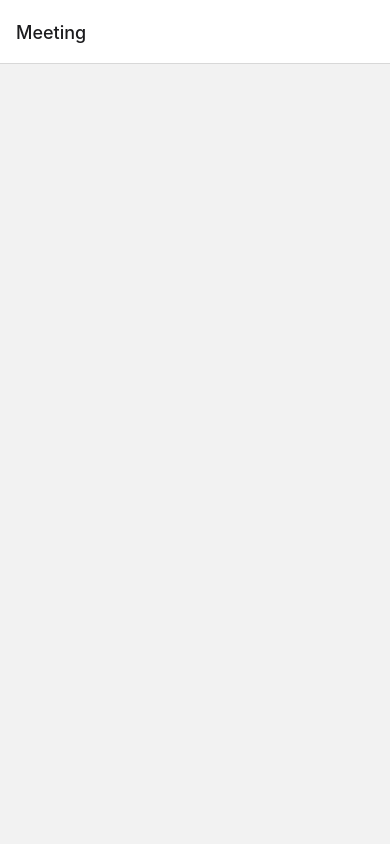
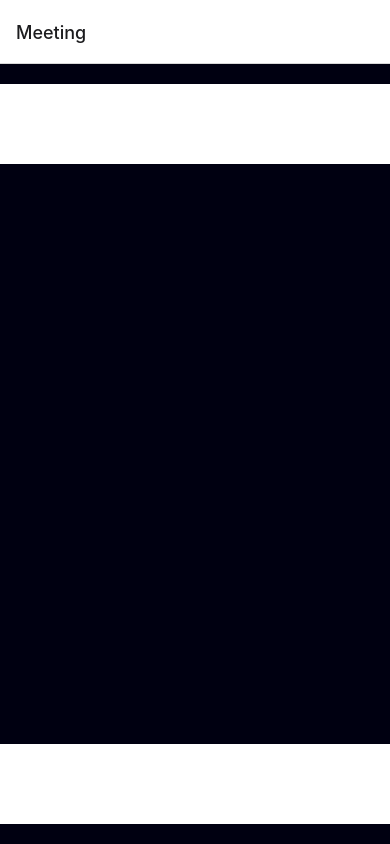
Before and after one commit to levanthuanmy/ad-mobile-final, a React Native app: screen /Meeting in a window 390 px wide. Built offline with nearby package versions, Linux system fonts and the light colour scheme.

Commit message:
update meeting screen

```diff
--- a/src/screens/meeting/index.tsx
+++ b/src/screens/meeting/index.tsx
@@ -1,14 +1,41 @@
 import { NativeStackScreenProps } from "@react-navigation/native-stack"
 import React, { FC } from "react"
-import { View } from "react-native"
+import { Dimensions, SafeAreaView, StatusBar, StyleSheet, View } from "react-native"
 import { RootStackParamList } from "../../../App"
 
 type Props = NativeStackScreenProps<RootStackParamList, "Meeting">
 
 const MeetingScreen: FC<Props> = ({ navigation }) => {
-  return <View>
-
-  </View>
+  return (
+    <SafeAreaView style={meetingStyles.container}>
+      <View style={meetingStyles.statusBar}></View>
+      <View style={meetingStyles.actionBar}></View>
+    </SafeAreaView>
+  )
 }
 
+const meetingStyles = StyleSheet.create({
+  container: {
+    height: Dimensions.get("window").height - 64,
+    paddingTop: StatusBar.currentHeight,
+    backgroundColor: "#000011",
+    position: "relative",
+  },
+  actionBar: {
+    // width: Dimensions.get("window").width - 30,
+    height: 80,
+    backgroundColor: "#fff",
+    position: "absolute",
+    bottom: 20,
+    width: "100%",
+  },
+  statusBar:{
+    height: 80,
+    backgroundColor: "#fff",
+    position: "absolute",
+    top: 20,
+    width: "100%",
+  }
+})
+
 export default MeetingScreen
```
